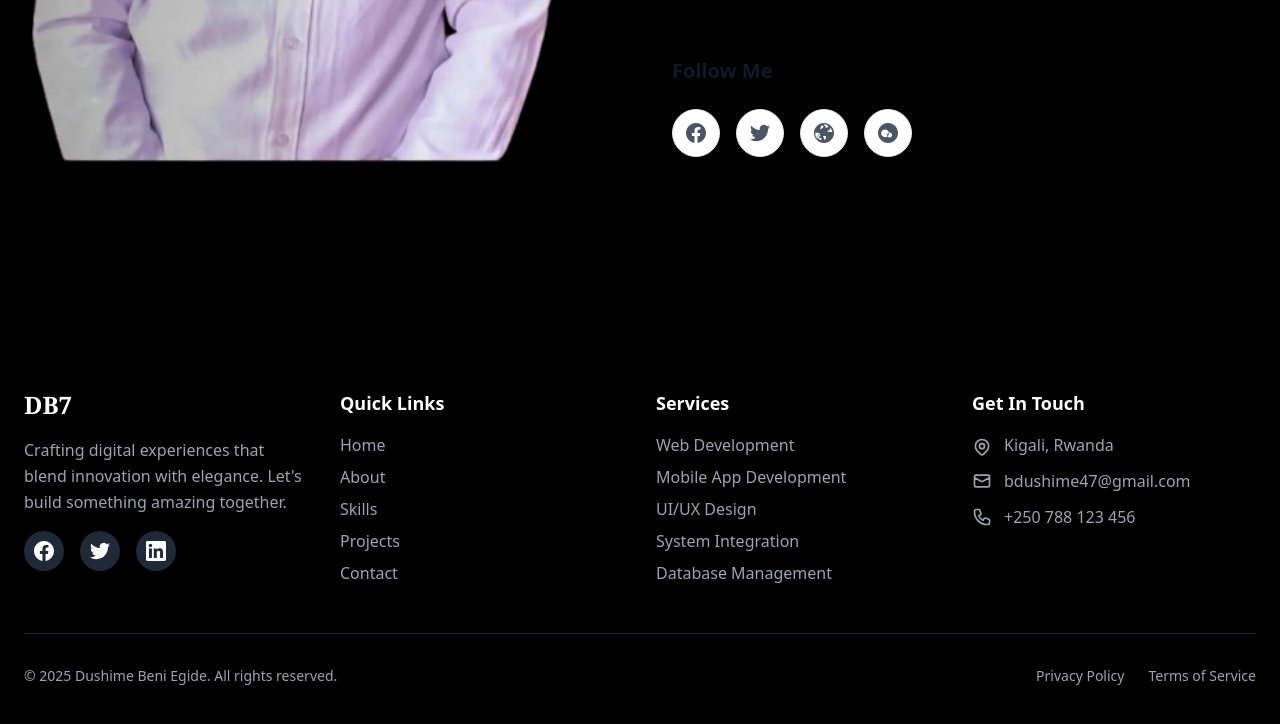
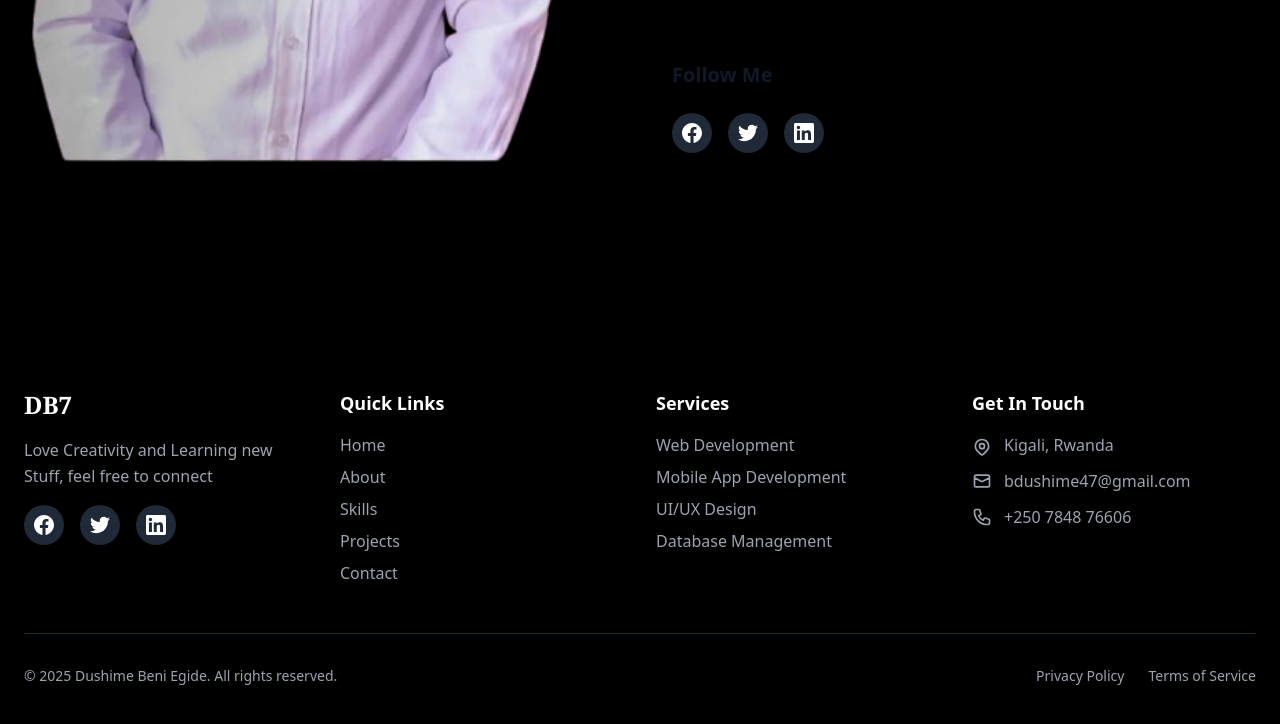
Before and after one commit to bdushime/Portfolio, a website: page index.html in a window 1280 px wide. Shown: the part 3349-4073 px from the top of the page. Drawn offline with nearby package versions, Linux system fonts and the light colour scheme.

Commit message:
responsivness

```diff
--- a/index.html
+++ b/index.html
@@ -359,7 +359,7 @@
             <div class="grid lg:grid-cols-2 gap-16 items-center">
 
                 <!-- Left part -->
-                <div class="contact-bg h-64 sm:h-96 lg:h-[600px] xl:h-[800px] rounded-2xl shadow-xl hover-lift"></div>
+                <div class="contact-bg h-[600px]  lg:h-[600px] xl:h-[800px] rounded-2xl shadow-xl hover-lift"></div>
 
                 <!-- Right part -->
                 <div class="space-y-8">
@@ -371,10 +371,10 @@
                         </h2>
                     </div>
 
-                    <!-- Contact-Form -->
+                    <!--Contact Form -->
                     <form class="space-y-6">
 
-                        <!-- Name and Email Row -->
+                        <!-- Name -->
                         <div class="grid md:grid-cols-2 gap-6">
                             <div>
                                 <label class="block text-gray-600 font-medium mb-2">Name *</label>
@@ -396,7 +396,7 @@
                             </div>
                         </div>
 
-                        <!-- Phone and Subject Row -->
+                        <!--Phone -->
                         <div class="grid md:grid-cols-2 gap-6">
                             <div>
                                 <label class="block text-gray-600 font-medium mb-2">Phone *</label>
@@ -427,7 +427,7 @@
                             ></textarea>
                         </div>
 
-                        <!-- Submit Button -->
+                        <!--Submit Button -->
                         <div class="pt-4">
                             <button
                                 type="submit"
@@ -438,36 +438,23 @@
                         </div>
                     </form>
 
-                    <!-- Social Media Links -->
+                    <!--Social Media -->
                     <div class="pt-8">
                         <h3 class="text-xl font-semibold text-gray-900 mb-6">Follow Me</h3>
-                        <div class="flex gap-4">
-
-                            <!-- Facebook -->
-                            <a href="YOUR_FACEBOOK_LINK" target="_blank" class="w-12 h-12 bg-white border border-gray-200 rounded-full flex items-center justify-center hover:bg-gray-50 hover:border-gray-300 transition-all duration-300 hover-lift">
-                                <svg class="w-5 h-5 text-gray-600" fill="currentColor" viewBox="0 0 24 24">
+                           <div class="flex space-x-4">
+                        <a href="https://www.facebook.com/dushime.egide/" class="w-10 h-10 bg-gray-800 rounded-full flex items-center justify-center hover:bg-gray-700 transition-all duration-300 hover-lift">
+                            <svg class="w-5 h-5" fill="currentColor" viewBox="0 0 24 24">
                                 <path d="M24 12.073c0-6.627-5.373-12-12-12s-12 5.373-12 12c0 5.99 4.388 10.954 10.125 11.854v-8.385H7.078v-3.47h3.047V9.43c0-3.007 1.792-4.669 4.533-4.669 1.312 0 2.686.235 2.686.235v2.953H15.83c-1.491 0-1.956.925-1.956 1.874v2.25h3.328l-.532 3.47h-2.796v8.385C19.612 23.027 24 18.062 24 12.073z"/>
                             </svg>
                         </a>
-
-                            <!-- Twitter -->
-                            <a href="YOUR_TWITTER_LINK" target="_blank" class="w-12 h-12 bg-white border border-gray-200 rounded-full flex items-center justify-center hover:bg-gray-50 hover:border-gray-300 transition-all duration-300 hover-lift">
-                                <svg class="w-5 h-5 text-gray-600" fill="currentColor" viewBox="0 0 24 24">
+                        <a href="https://www.linkedin.com/in/dushime-egide-0b949a238/" class="w-10 h-10 bg-gray-800 rounded-full flex items-center justify-center hover:bg-gray-700 transition-all duration-300 hover-lift">
+                            <svg class="w-5 h-5" fill="currentColor" viewBox="0 0 24 24">
                                 <path d="M23.953 4.57a10 10 0 01-2.825.775 4.958 4.958 0 002.163-2.723c-.951.555-2.005.959-3.127 1.184a4.92 4.92 0 00-8.384 4.482C7.69 8.095 4.067 6.13 1.64 3.162a4.822 4.822 0 00-.666 2.475c0 1.71.87 3.213 2.188 4.096a4.904 4.904 0 01-2.228-.616v.06a4.923 4.923 0 003.946 4.827 4.996 4.996 0 01-2.212.085 4.936 4.936 0 004.604 3.417 9.867 9.867 0 01-6.102 2.105c-.39 0-.779-.023-1.17-.067a13.995 13.995 0 007.557 2.209c9.053 0 13.998-7.496 13.998-13.985 0-.21 0-.42-.015-.63A9.935 9.935 0 0024 4.59z"/>
                             </svg>
                         </a>
-
-                            <!-- Dribbble -->
-                            <a href="YOUR_DRIBBBLE_LINK" target="_blank" class="w-12 h-12 bg-white border border-gray-200 rounded-full flex items-center justify-center hover:bg-gray-50 hover:border-gray-300 transition-all duration-300 hover-lift">
-                                <svg class="w-5 h-5 text-gray-600" fill="currentColor" viewBox="0 0 24 24">
-                                    <path d="M12 0C5.374 0 0 5.374 0 12s5.374 12 12 12 12-5.374 12-12S18.626 0 12 0zm7.568 5.302c1.4 1.5 2.252 3.5 2.273 5.698-.653-.126-2.637-.552-4.647-.552-.2 0-.4.01-.6.03-.126-.326-.276-.652-.427-.953 2.225-.904 3.35-2.176 3.401-2.223zm-7.568-3.8c2.201 0 4.202.904 5.698 2.3-.05.05-1.125 1.25-3.299 2.125C13.25 3.05 11.825 1.8 11.774 1.75 11.85 1.75 11.925 1.502 12 1.502zm-2.95.3c.05.05 1.425 1.3 2.6 3.125C9.95 6.3 7.55 7.8 7.55 7.8s-.05 0-.05-.025c0-2.325 1.075-4.35 2.55-5.775zM1.55 12c0-.075 0-.15.025-.225 0 0 2.65-.05 5.95.75 0 .1.025.2.05.3-.075.025-.15.05-.25.075C4.55 14.1 2.8 17.475 2.8 17.475s0-.025-.025-.05C1.85 16.25 1.55 14.2 1.55 12zm1.225 6.3c0-.025 1.325-2.85 4.25-4.5.075-.025.125-.05.2-.075.5 1.325 1.075 2.65 1.3 4.075-1.75.75-3.75.5-5.75.5zm7.225 2.2c-1.75 0-3.4-.5-4.75-1.4.2-1.25.75-2.85 2.4-3.75.025 0 .05-.025.075-.025.6 1.575 1.2 3.675 1.4 5.175-.375 0-.75.025-1.125 0zm2.2-.3c-.2-1.325-.725-3.175-1.275-4.525 1.75-.275 3.25-.1 3.475-.075.2 1.75-.3 3.375-1.2 4.6z"/>
-                                </svg>
-                            </a>
-
-                            <!-- Instagram -->
-                            <a href="YOUR_INSTAGRAM_LINK" target="_blank" class="w-12 h-12 bg-white border border-gray-200 rounded-full flex items-center justify-center hover:bg-gray-50 hover:border-gray-300 transition-all duration-300 hover-lift">
-                                <svg class="w-5 h-5 text-gray-600" fill="currentColor" viewBox="0 0 24 24">
-                                    <path d="M12.017 0C5.396 0 .029 5.367.029 11.987c0 6.62 5.367 11.987 11.988 11.987s11.987-5.367 11.987-11.987C24.014 5.367 18.647.001 12.017.001zM8.449 16.988c-1.297 0-2.448-.49-3.329-1.297C4.198 14.895 3.708 13.744 3.708 12.447s.49-2.448 1.412-3.329c.881-.881 2.032-1.297 3.329-1.297s2.448.416 3.329 1.297c.881.881 1.297 2.032 1.297 3.329s-.416 2.448-1.297 3.329c-.881.807-2.032 1.223-3.329 1.223zm7.539-.49c-.49.49-1.223.881-2.107.881s-1.617-.391-2.107-.881c-.49-.49-.881-1.223-.881-2.107s.391-1.617.881-2.107c.49-.49 1.223-.881 2.107-.881s1.617.391 2.107.881c.49.49.881 1.223.881 2.107s-.391 1.617-.881 2.107z"/>
+                        <a href="https://www.linkedin.com/in/dushime-egide-0b949a238/" class="w-10 h-10 bg-gray-800 rounded-full flex items-center justify-center hover:bg-gray-700 transition-all duration-300 hover-lift">
+                            <svg class="w-5 h-5" fill="currentColor" viewBox="0 0 24 24">
+                                <path d="M20.447 20.452h-3.554v-5.569c0-1.328-.027-3.037-1.852-3.037-1.853 0-2.136 1.445-2.136 2.939v5.667H9.351V9h3.414v1.561h.046c.477-.9 1.637-1.85 3.37-1.85 3.601 0 4.267 2.37 4.267 5.455v6.286zM5.337 7.433c-1.144 0-2.063-.926-2.063-2.065 0-1.138.92-2.063 2.063-2.063 1.14 0 2.064.925 2.064 2.063 0 1.139-.925 2.065-2.064 2.065zm1.782 13.019H3.555V9h3.564v11.452zM22.225 0H1.771C.792 0 0 .774 0 1.729v20.542C0 23.227.792 24 1.771 24h20.451C23.2 24 24 23.227 24 22.271V1.729C24 .774 23.2 0 22.222 0h.003z"/>
                             </svg>
                         </a>
                     </div>
@@ -482,24 +469,24 @@
         <div class="max-w-7xl mx-auto px-6">
             <div class="grid grid-cols-1 sm:grid-cols-2 lg:grid-cols-4 gap-8">
 
-                <!-- Brand Section -->
+                <!--First Part -->
                 <div class="space-y-4">
                     <div class="font-serif font-bold text-2xl">DB7</div>
                     <p class="text-gray-400 leading-relaxed">
-                        Crafting digital experiences that blend innovation with elegance. Let's build something amazing together.
+                        Love Creativity and Learning new Stuff, feel free to connect
                     </p>
                     <div class="flex space-x-4">
-                        <a href="#" class="w-10 h-10 bg-gray-800 rounded-full flex items-center justify-center hover:bg-gray-700 transition-all duration-300 hover-lift">
+                        <a href="https://www.facebook.com/dushime.egide/" class="w-10 h-10 bg-gray-800 rounded-full flex items-center justify-center hover:bg-gray-700 transition-all duration-300 hover-lift">
                             <svg class="w-5 h-5" fill="currentColor" viewBox="0 0 24 24">
                                 <path d="M24 12.073c0-6.627-5.373-12-12-12s-12 5.373-12 12c0 5.99 4.388 10.954 10.125 11.854v-8.385H7.078v-3.47h3.047V9.43c0-3.007 1.792-4.669 4.533-4.669 1.312 0 2.686.235 2.686.235v2.953H15.83c-1.491 0-1.956.925-1.956 1.874v2.25h3.328l-.532 3.47h-2.796v8.385C19.612 23.027 24 18.062 24 12.073z"/>
                             </svg>
                         </a>
-                        <a href="#" class="w-10 h-10 bg-gray-800 rounded-full flex items-center justify-center hover:bg-gray-700 transition-all duration-300 hover-lift">
+                        <a href="https://www.linkedin.com/in/dushime-egide-0b949a238/" class="w-10 h-10 bg-gray-800 rounded-full flex items-center justify-center hover:bg-gray-700 transition-all duration-300 hover-lift">
                             <svg class="w-5 h-5" fill="currentColor" viewBox="0 0 24 24">
                                 <path d="M23.953 4.57a10 10 0 01-2.825.775 4.958 4.958 0 002.163-2.723c-.951.555-2.005.959-3.127 1.184a4.92 4.92 0 00-8.384 4.482C7.69 8.095 4.067 6.13 1.64 3.162a4.822 4.822 0 00-.666 2.475c0 1.71.87 3.213 2.188 4.096a4.904 4.904 0 01-2.228-.616v.06a4.923 4.923 0 003.946 4.827 4.996 4.996 0 01-2.212.085 4.936 4.936 0 004.604 3.417 9.867 9.867 0 01-6.102 2.105c-.39 0-.779-.023-1.17-.067a13.995 13.995 0 007.557 2.209c9.053 0 13.998-7.496 13.998-13.985 0-.21 0-.42-.015-.63A9.935 9.935 0 0024 4.59z"/>
                             </svg>
                         </a>
-                        <a href="#" class="w-10 h-10 bg-gray-800 rounded-full flex items-center justify-center hover:bg-gray-700 transition-all duration-300 hover-lift">
+                        <a href="https://www.linkedin.com/in/dushime-egide-0b949a238/" class="w-10 h-10 bg-gray-800 rounded-full flex items-center justify-center hover:bg-gray-700 transition-all duration-300 hover-lift">
                             <svg class="w-5 h-5" fill="currentColor" viewBox="0 0 24 24">
                                 <path d="M20.447 20.452h-3.554v-5.569c0-1.328-.027-3.037-1.852-3.037-1.853 0-2.136 1.445-2.136 2.939v5.667H9.351V9h3.414v1.561h.046c.477-.9 1.637-1.85 3.37-1.85 3.601 0 4.267 2.37 4.267 5.455v6.286zM5.337 7.433c-1.144 0-2.063-.926-2.063-2.065 0-1.138.92-2.063 2.063-2.063 1.14 0 2.064.925 2.064 2.063 0 1.139-.925 2.065-2.064 2.065zm1.782 13.019H3.555V9h3.564v11.452zM22.225 0H1.771C.792 0 0 .774 0 1.729v20.542C0 23.227.792 24 1.771 24h20.451C23.2 24 24 23.227 24 22.271V1.729C24 .774 23.2 0 22.222 0h.003z"/>
                             </svg>
@@ -507,7 +494,7 @@
                     </div>
                 </div>
 
-                <!-- Quick Links -->
+                <!--Quick Links -->
                 <div class="space-y-4">
                     <h3 class="text-lg font-semibold">Quick Links</h3>
                     <ul class="space-y-2">
@@ -526,7 +513,6 @@
                         <li><span class="text-gray-400">Web Development</span></li>
                         <li><span class="text-gray-400">Mobile App Development</span></li>
                         <li><span class="text-gray-400">UI/UX Design</span></li>
-                        <li><span class="text-gray-400">System Integration</span></li>
                         <li><span class="text-gray-400">Database Management</span></li>
                     </ul>
                 </div>
@@ -552,13 +538,13 @@
                             <svg class="w-5 h-5 text-gray-400" fill="none" stroke="currentColor" viewBox="0 0 24 24">
                                 <path stroke-linecap="round" stroke-linejoin="round" stroke-width="2" d="M3 5a2 2 0 012-2h3.28a1 1 0 01.948.684l1.498 4.493a1 1 0 01-.502 1.21l-2.257 1.13a11.042 11.042 0 005.516 5.516l1.13-2.257a1 1 0 011.21-.502l4.493 1.498a1 1 0 01.684.949V19a2 2 0 01-2 2h-1C9.716 21 3 14.284 3 6V5z"/>
                             </svg>
-                            <span class="text-gray-400">+250 788 123 456</span>
+                            <span class="text-gray-400">+250 7848 76606</span>
                         </div>
                     </div>
                 </div>
             </div>
 
-            <!-- Bottom Footer -->
+            <!--Bottom Footer -->
             <div class="border-t border-gray-800 mt-12 pt-8 flex flex-col sm:flex-row justify-between items-center space-y-4 sm:space-y-0">
                 <p class="text-gray-400 text-sm text-center sm:text-left">
                     © 2025 Dushime Beni Egide. All rights reserved.
@@ -583,7 +569,7 @@
 
             mobileMenu.classList.toggle('active');
 
-            // Animate hamburger lines
+
             if (mobileMenu.classList.contains('active')) {
                 line1.style.transform = 'rotate(45deg) translate(6px, 6px)';
                 line2.style.opacity = '0';
```
Lines whose indentation alone changed are shown as unchanged.
